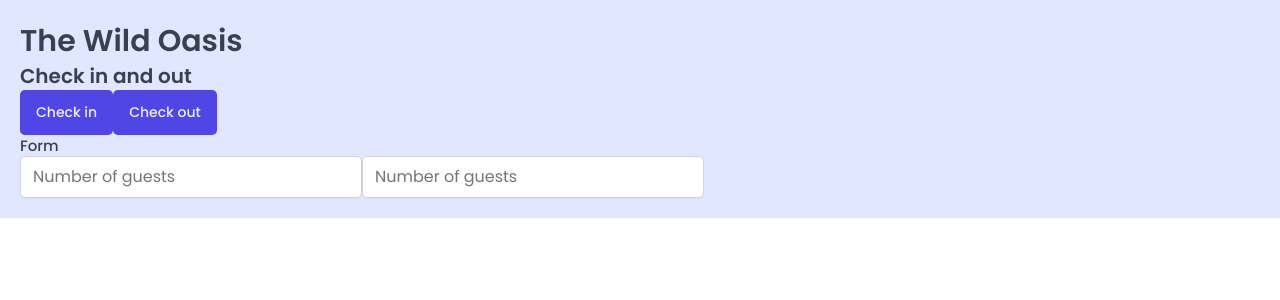
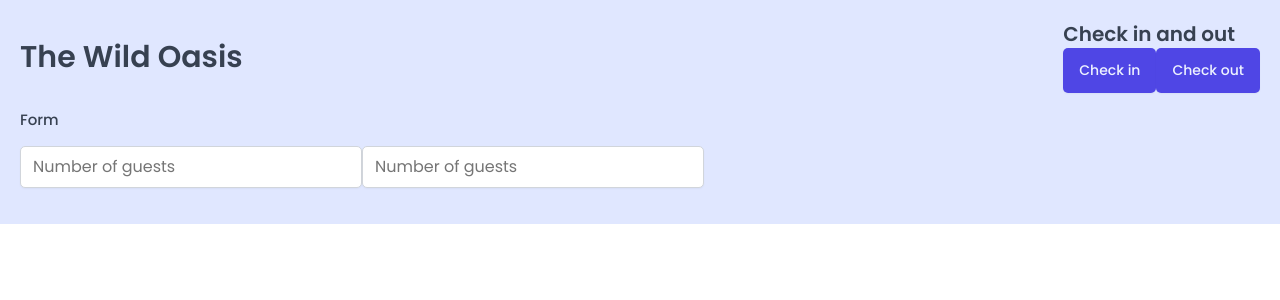
Before and after one commit to p-kordana/wild-oasis, a React (Vite) app: page /seekaret in a window 1280 px wide. Shown: the top 300 px of the page. Built offline with nearby package versions, Linux system fonts and the light colour scheme; a web font is replaced by a local one.

Commit message:
implement Row styled component

```diff
--- a/src/App.jsx
+++ b/src/App.jsx
@@ -5,6 +5,7 @@
 import Button from "./ui/Button";
 import Input from "./ui/Input";
 import Heading from "./ui/Heading";
+import Row from "./ui/Row";
 
 const StyledApp = styled.div`
   background-color: var(--color-brand-100);
@@ -25,14 +26,24 @@
     <>
       <GlobalStyles />
       <StyledApp>
+        <Row>
+          <Row type="horizontal">
             <Heading as="h1">The Wild Oasis</Heading>
+            <div>
               <Heading as="h2">Check in and out</Heading>
               <Button>Check in</Button>
               <Button>Check out</Button>
+            </div>
+          </Row>
+          <Row>
             <Heading as="h3">Form</Heading>
+            <form>
               <Input type="number" placeholder="Number of guests" />
               <Input type="number" placeholder="Number of guests" />
+            </form>
+          </Row>
           <RouterProvider router={router} />
+        </Row>
       </StyledApp>
     </>
   );
--- /dev/null
+++ b/src/ui/Row.jsx
@@ -0,0 +1,24 @@
+import styled, { css } from "styled-components";
+
+const Row = styled.div`
+  display: flex;
+
+  ${(props) =>
+    props.type === "horizontal" &&
+    css`
+      justify-content: space-between;
+      align-items: center;
+    `}
+  ${(props) =>
+    props.type === "vertical" &&
+    css`
+      flex-direction: column;
+      gap: 1.6rem;
+    `}
+`;
+
+Row.defaultProps = {
+  type: "vertical",
+};
+
+export default Row;
```
Lines whose indentation alone changed are shown as unchanged.
